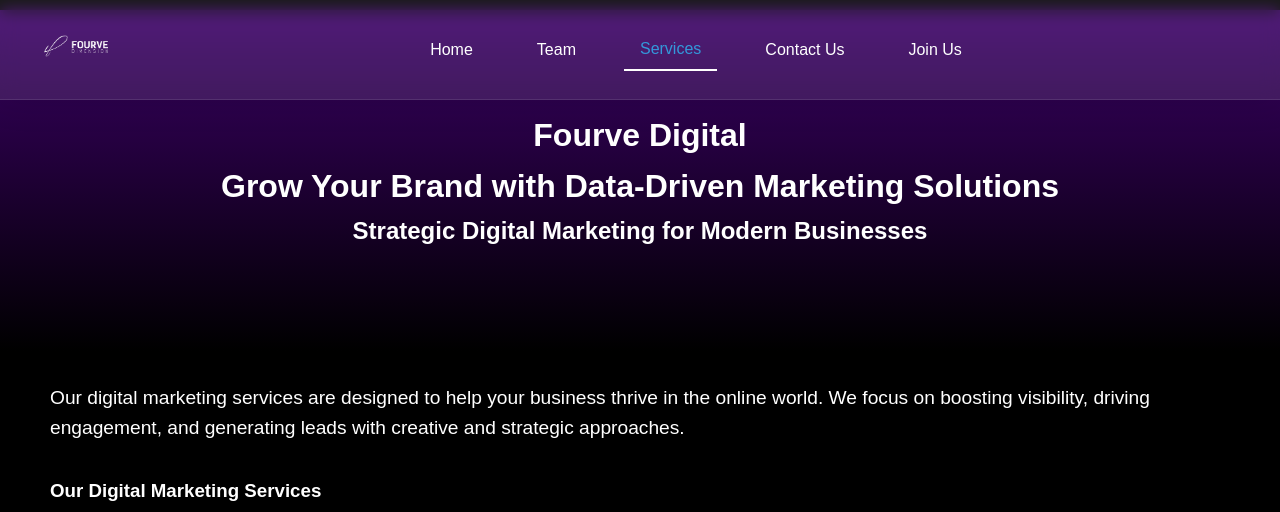
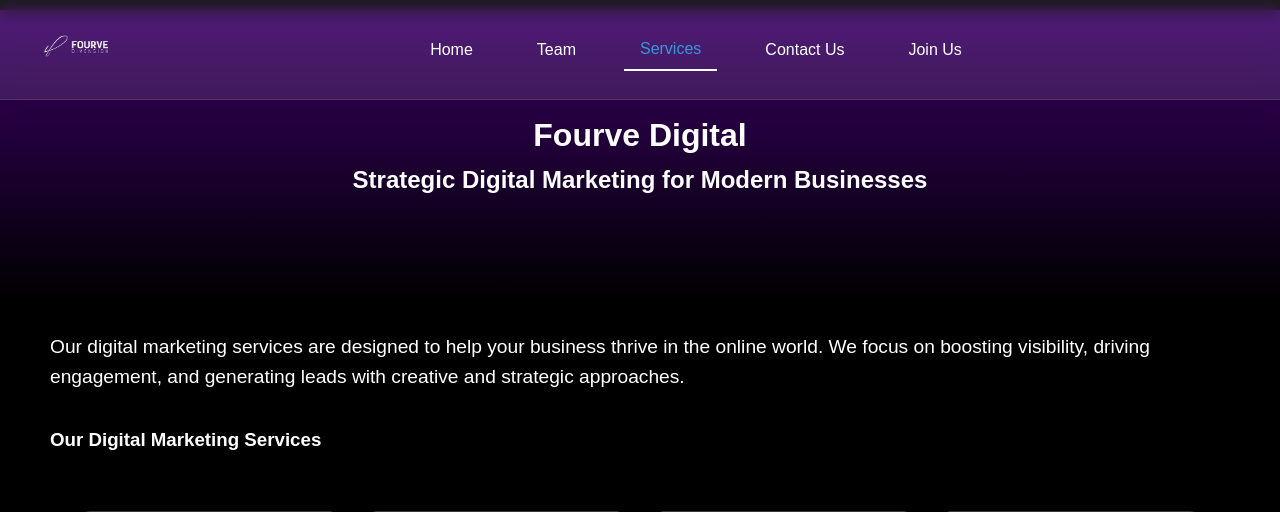
Before and after one commit to abinroy04/Fourve, a Flask app: page /digimark in a window 1280 px wide. Shown: the top 512 px of the page. Run offline with Flask 3, Linux system fonts and the light colour scheme.

Commit message:
Update digimark.html

```diff
--- a/templates/digimark.html
+++ b/templates/digimark.html
@@ -85,7 +85,6 @@
 {% block content %}
 <div class="marketing-hero">
     <h1>Fourve Digital</h1>
-    <h1>Grow Your Brand with Data-Driven Marketing Solutions</h1>
     <h2>Strategic Digital Marketing for Modern Businesses</h2>
 </div>
 
```
